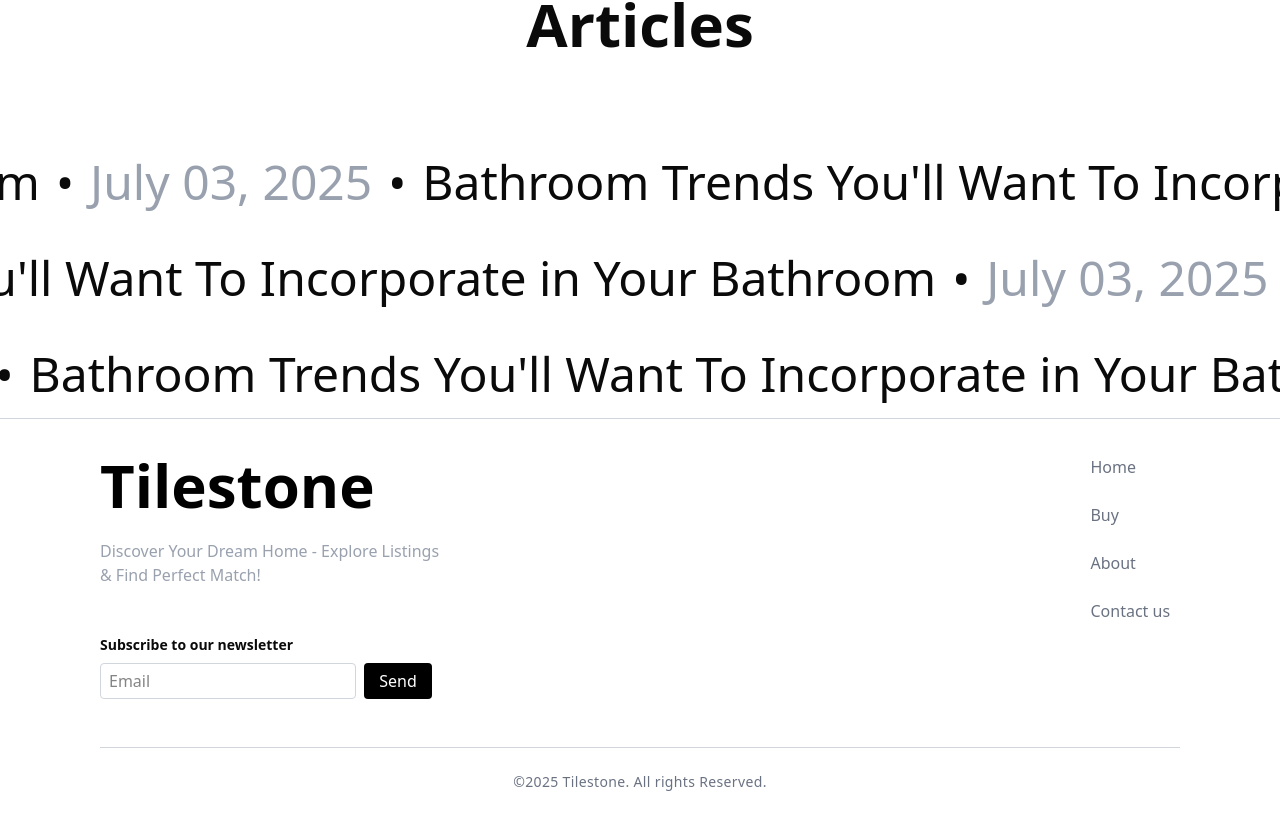
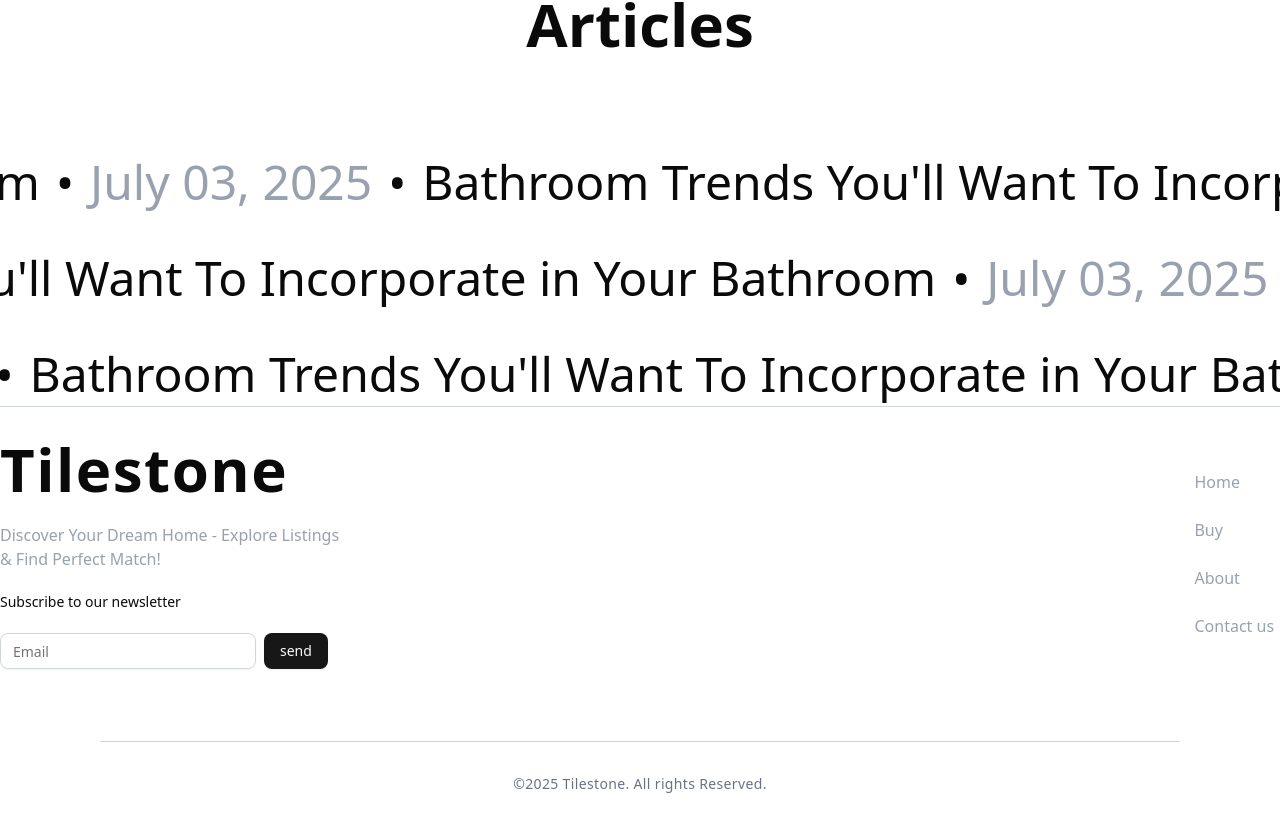
Before and after one commit to Kaveeshala/LandingPage, a Next.js app: page / in a window 1280 px wide. Shown: the part 3091-3909 px from the top of the page. Built offline with nearby package versions, Linux system fonts and the light colour scheme.

Commit message:
create footer section

```diff
--- a/package.json
+++ b/package.json
@@ -13,6 +13,7 @@
     "@radix-ui/react-label": "^2.1.2",
     "@radix-ui/react-select": "^2.1.6",
     "@radix-ui/react-separator": "^1.1.2",
+    "@radix-ui/react-slot": "^1.1.2",
     "class-variance-authority": "^0.7.1",
     "clsx": "^2.1.1",
     "lucide-react": "^0.476.0",
--- a/src/app/components/Footer.jsx
+++ b/src/app/components/Footer.jsx
@@ -1,40 +1,70 @@
+import { Input } from "@/components/ui/input";
+import { Button } from "@/components/ui/button";
+import { Label } from "@/components/ui/label";
+import Link from 'next/link';
+
 const Footer = () => {
+
+  const navLinks = [
+    {
+      name: 'Home',
+      link: '/'
+    },
+    {
+      name: 'Buy',
+      link: '/'
+    },
+    {
+      name: 'About',
+      link: '/'
+    },
+    {
+      name: 'Contact us',
+      link: '/'
+    },
+  ]
+
   return (
     <footer>
-      <hr className='my-3 w-full mx-auto border-gray-300' />
+      <hr className="w-full mx-auto border-gray-300 p-4"/>
+      <div className="max-w-7xl mx-auto flex flex-col">
+      <div className='flex justify-between items-center'>
+        <div className="flex flex-col gap-6">
+          <h1 className="text-6xl font-semibold tracking-wide">Tilestone</h1>
+          <p className=" text-gray-400">Discover Your Dream Home - Explore Listings <br /> & Find Perfect Match!</p>
 
-      <div className="flex justify-between">
-        <div className="ml-25">
-          <h2 className="mt-6 text-black font-bold text-6xl">Tilestone</h2>
-          <p className="mt-6 text-gray-400">Discover Your Dream Home - Explore Listings <br /> & Find Perfect Match!</p>
+          <Label>Subscribe to our newsletter</Label>
 
-          <h1 className="mt-12 text-sm font-semibold">Subscribe to our newsletter</h1>
-
-          {/* Email Input */}
-          <div className="flex-colum mt-2 mb-9 flex justify-between">
-            <div className="flex items-center space-x-2">
-              <input
+          <div className="flex flex-cols items-center gap-2">
+          <Input
                 type="email"
                 id="email"
-                className="w-64 h-9 p-2 border border-gray-300 rounded"
                 placeholder="Email"
+                className="w-64 h-9  border border-gray-300"
               />
-              <button className="h-9 w-17 py-1 px-2 bg-black text-white rounded">Send</button>
-            </div>
+              <Button className='transition cursor-pointer active:scale-90'>send</Button>
           </div>
         </div>
-        <ul className="flex flex-col space-y-6 space-x-36 pt-6 justify-start text-gray-500 ">
-          <li>Home</li>
-          <li>Buy</li>
-          <li>About</li>
-          <li>Contact us</li>
-        </ul>
+
+        <div className="flex flex-cols justify-between">
+          <div className="flex flex-col gap-6 text-gray-400 space-x-10">
+          {navLinks.map((link, index) => (
+              <Link href={link.link} key={index}>{link.name}</Link>
+
+            ))}
+          </div>
+        </div>
+
+      </div>
       </div>
 
-      <hr className='my-3 ml-25 mr-25 mx-auto border-gray-300' />
+      <div className="flex flex-col gap-2">
+      <hr className=" mt-18 ml-25 mr-25 mx-auto border-gray-300" />
       <p className="mt-6 mb-6 text-center text-sm tracking-wide text-gray-500">
-            &copy;2025 Tilestone. All rights Reserved.
-        </p>
+        &copy;2025 Tilestone. All rights Reserved.
+      </p>
+      </div>
+
     </footer>
   );
 };
--- /dev/null
+++ b/src/components/ui/button.jsx
@@ -0,0 +1,54 @@
+import * as React from "react"
+import { Slot } from "@radix-ui/react-slot"
+import { cva } from "class-variance-authority";
+
+import { cn } from "@/lib/utils"
+
+const buttonVariants = cva(
+  "inline-flex items-center justify-center gap-2 whitespace-nowrap rounded-md text-sm font-medium transition-[color,box-shadow] disabled:pointer-events-none disabled:opacity-50 [&_svg]:pointer-events-none [&_svg:not([class*='size-'])]:size-4 shrink-0 [&_svg]:shrink-0 outline-none focus-visible:border-ring focus-visible:ring-ring/50 focus-visible:ring-[3px] aria-invalid:ring-destructive/20 dark:aria-invalid:ring-destructive/40 aria-invalid:border-destructive",
+  {
+    variants: {
+      variant: {
+        default:
+          "bg-primary text-primary-foreground shadow-xs hover:bg-primary/90",
+        destructive:
+          "bg-destructive text-white shadow-xs hover:bg-destructive/90 focus-visible:ring-destructive/20 dark:focus-visible:ring-destructive/40",
+        outline:
+          "border border-input bg-background shadow-xs hover:bg-accent hover:text-accent-foreground",
+        secondary:
+          "bg-secondary text-secondary-foreground shadow-xs hover:bg-secondary/80",
+        ghost: "hover:bg-accent hover:text-accent-foreground",
+        link: "text-primary underline-offset-4 hover:underline",
+      },
+      size: {
+        default: "h-9 px-4 py-2 has-[>svg]:px-3",
+        sm: "h-8 rounded-md gap-1.5 px-3 has-[>svg]:px-2.5",
+        lg: "h-10 rounded-md px-6 has-[>svg]:px-4",
+        icon: "size-9",
+      },
+    },
+    defaultVariants: {
+      variant: "default",
+      size: "default",
+    },
+  }
+)
+
+function Button({
+  className,
+  variant,
+  size,
+  asChild = false,
+  ...props
+}) {
+  const Comp = asChild ? Slot : "button"
+
+  return (
+    <Comp
+      data-slot="button"
+      className={cn(buttonVariants({ variant, size, className }))}
+      {...props} />
+  );
+}
+
+export { Button, buttonVariants }
--- /dev/null
+++ b/src/components/ui/input.jsx
@@ -0,0 +1,24 @@
+import * as React from "react"
+
+import { cn } from "@/lib/utils"
+
+function Input({
+  className,
+  type,
+  ...props
+}) {
+  return (
+    <input
+      type={type}
+      data-slot="input"
+      className={cn(
+        "border-input file:text-foreground placeholder:text-muted-foreground selection:bg-primary selection:text-primary-foreground flex h-9 w-full min-w-0 rounded-md border bg-transparent px-3 py-1 text-base shadow-xs transition-[color,box-shadow] outline-none file:inline-flex file:h-7 file:border-0 file:bg-transparent file:text-sm file:font-medium disabled:pointer-events-none disabled:cursor-not-allowed disabled:opacity-50 md:text-sm",
+        "focus-visible:border-ring focus-visible:ring-ring/50 focus-visible:ring-[3px]",
+        "aria-invalid:ring-destructive/20 dark:aria-invalid:ring-destructive/40 aria-invalid:border-destructive",
+        className
+      )}
+      {...props} />
+  );
+}
+
+export { Input }
```
Also changed, not shown: 1 other file (tests, documents, lock files or other folders).
